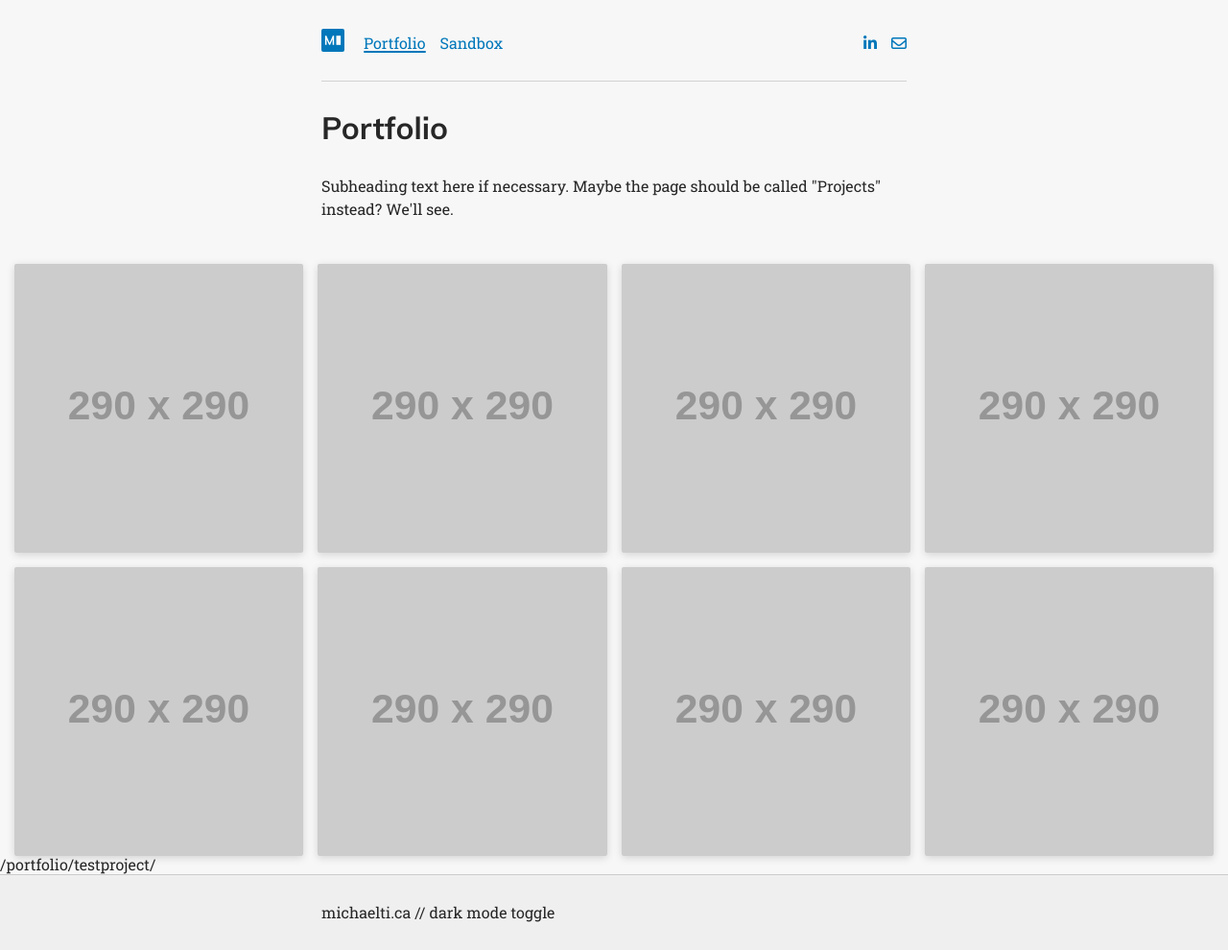
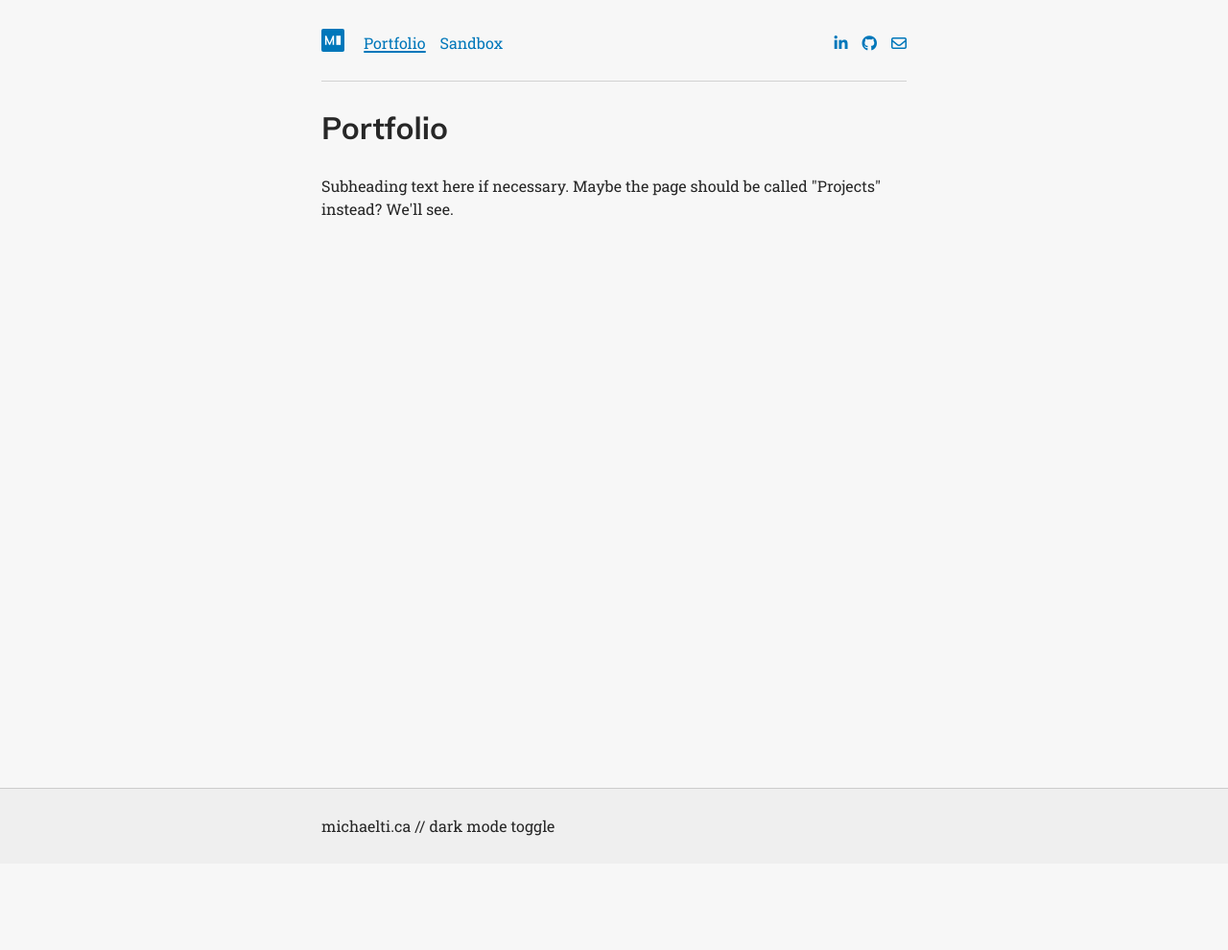
Before and after one commit to michaelti/michaelti.ca, a Jekyll site: the page built from src/portfolio.html, in a window 1280 px wide. Shown: the whole page at 96% size. Built offline with Jekyll 4.4.1, drawn with Linux system fonts in a browser that asks for light colours; nearby versions of some CDN libraries; after the commit the page ends 900 px from its top, so only the background shows below that.

Commit message:
Rename portfolio projects and add github

```diff
--- a/_config.yml
+++ b/_config.yml
@@ -14,3 +14,13 @@
     portfolio:
         output: true
         permalink: /:collection/:name/
+        sort_by: order
+
+# Front matter defailts
+defaults:
+    -
+        scope:
+            path: ""
+            type: "portfolio"
+        values:
+            layout: "page"
--- a/src/_data/navigation.yml
+++ b/src/_data/navigation.yml
@@ -8,6 +8,9 @@
     -   title: LinkedIn
         link: https://linkedin.com/in/mtdismatsek
         content: <i class="fab fa-linkedin-in"></i>
+    -   title: GitHub
+        link: https://github.com/michaelti
+        content: <i class="fab fa-github"></i>
     -   title: Email
         link: mailto:m@michaelti.ca
         content: <i class="far fa-envelope"></i>
--- a/src/_sass/layout.scss
+++ b/src/_sass/layout.scss
@@ -10,6 +10,7 @@
 
 main {
     flex-grow: 1;
+    padding-bottom: $layoutPadding * 8;
 }
 
 .container {
--- a/src/_sass/styles.scss
+++ b/src/_sass/styles.scss
@@ -144,8 +144,18 @@
     overflow: hidden;
 }
 
-.portfolio-grid > div > img {
+.portfolio-grid > div > a {
+    display: block;
+    text-decoration: none;
+}
+
+.portfolio-grid > div > a > img {
     display: block;
     width: 100%;
     height: auto;
 }
+
+.portfolio-grid > div > a > span {
+    display: block;
+    padding: 10px 15px;
+}
--- a/src/portfolio.html
+++ b/src/portfolio.html
@@ -10,17 +10,13 @@
 
 <div class="container-wide">
     <div class="portfolio-grid">
-        <div><img src="https://placehold.it/290x290" alt=""></div>
-        <div><img src="https://placehold.it/290x290" alt=""></div>
-        <div><img src="https://placehold.it/290x290" alt=""></div>
-        <div><img src="https://placehold.it/290x290" alt=""></div>
-        <div><img src="https://placehold.it/290x290" alt=""></div>
-        <div><img src="https://placehold.it/290x290" alt=""></div>
-        <div><img src="https://placehold.it/290x290" alt=""></div>
-        <div><img src="https://placehold.it/290x290" alt=""></div>
+        {% for item in site.portfolio %}
+            <div>
+                <a href="{{ item.url }}">
+                    <img src="{{ item.thumbnail }}" alt="{{ item.title }}">
+                    <span>{{ item.title }}</span>
+                </a>
+            </div>
+        {% endfor %}
     </div>
 </div>
-
-{% for item in site.portfolio %}
-    <div>{{ item.url }}</div>
-{% endfor %}
```
Also changed, not shown: src/collections/_portfolio/testproject.md (deleted, +0 -5 lines).
